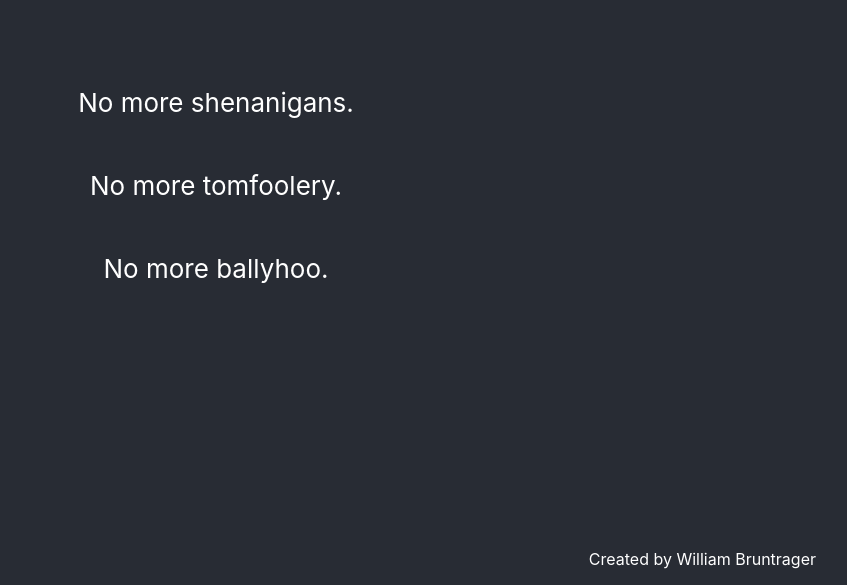
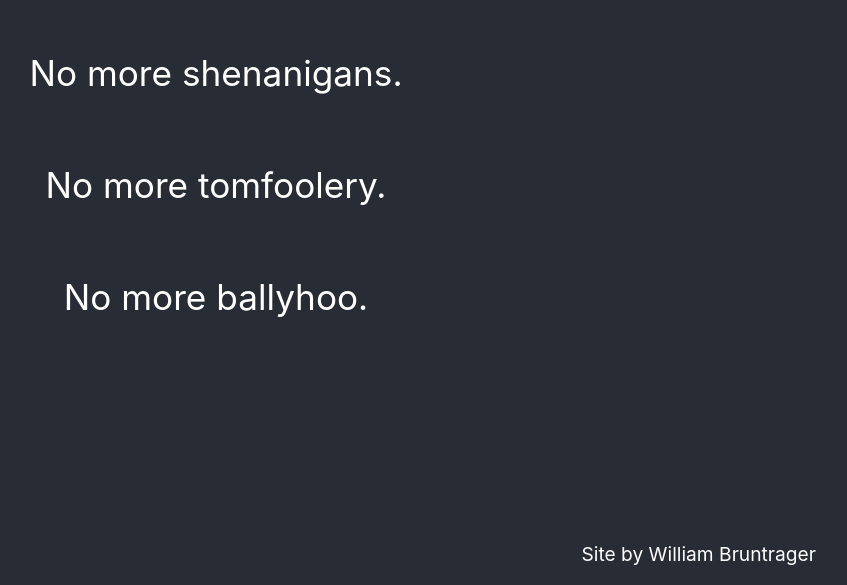
Before and after one commit to wbruntra/ballyhoo, a React (Create React App) app: page / in a window 1280 px wide. Shown: the part 215-800 px from the top of the page, without its empty margins (424-1271 px from the left). Built offline with nearby package versions, Linux system fonts and the light colour scheme.

Commit message:
Font size adjustments

```diff
--- a/public/index.html
+++ b/public/index.html
@@ -6,7 +6,7 @@
   <link rel="icon" href="%PUBLIC_URL%/favicon.ico" />
   <meta name="viewport" content="width=device-width, initial-scale=1" />
   <meta name="theme-color" content="#000000" />
-  <meta name="description" content="Web site created using create-react-app" />
+  <meta name="description" content="The Ballyhoo website" />
   <link rel="apple-touch-icon" href="%PUBLIC_URL%/logo192.png" />
   <!--
       manifest.json provides metadata used when your web app is installed on a
--- a/src/App.css
+++ b/src/App.css
@@ -9,7 +9,7 @@
   flex-direction: column;
   align-items: center;
   justify-content: center;
-  font-size: calc(10px + 2vmin);
+  font-size: 2.2em;
   color: white;
 }
 
@@ -20,6 +20,7 @@
   width: 100%;
   color: white;
   text-align: right;
+  font-size: 1.2em;
 }
 
 .foot p {
--- a/src/App.js
+++ b/src/App.js
@@ -9,7 +9,7 @@ function App() {
         <p>No more ballyhoo.</p>
       </header>
       <div className="foot right-align">
-        <p>Created by William Bruntrager</p>
+        <p>Site by William Bruntrager</p>
       </div>
     </div>
   )
```
Also changed, not shown: public/manifest.json.
